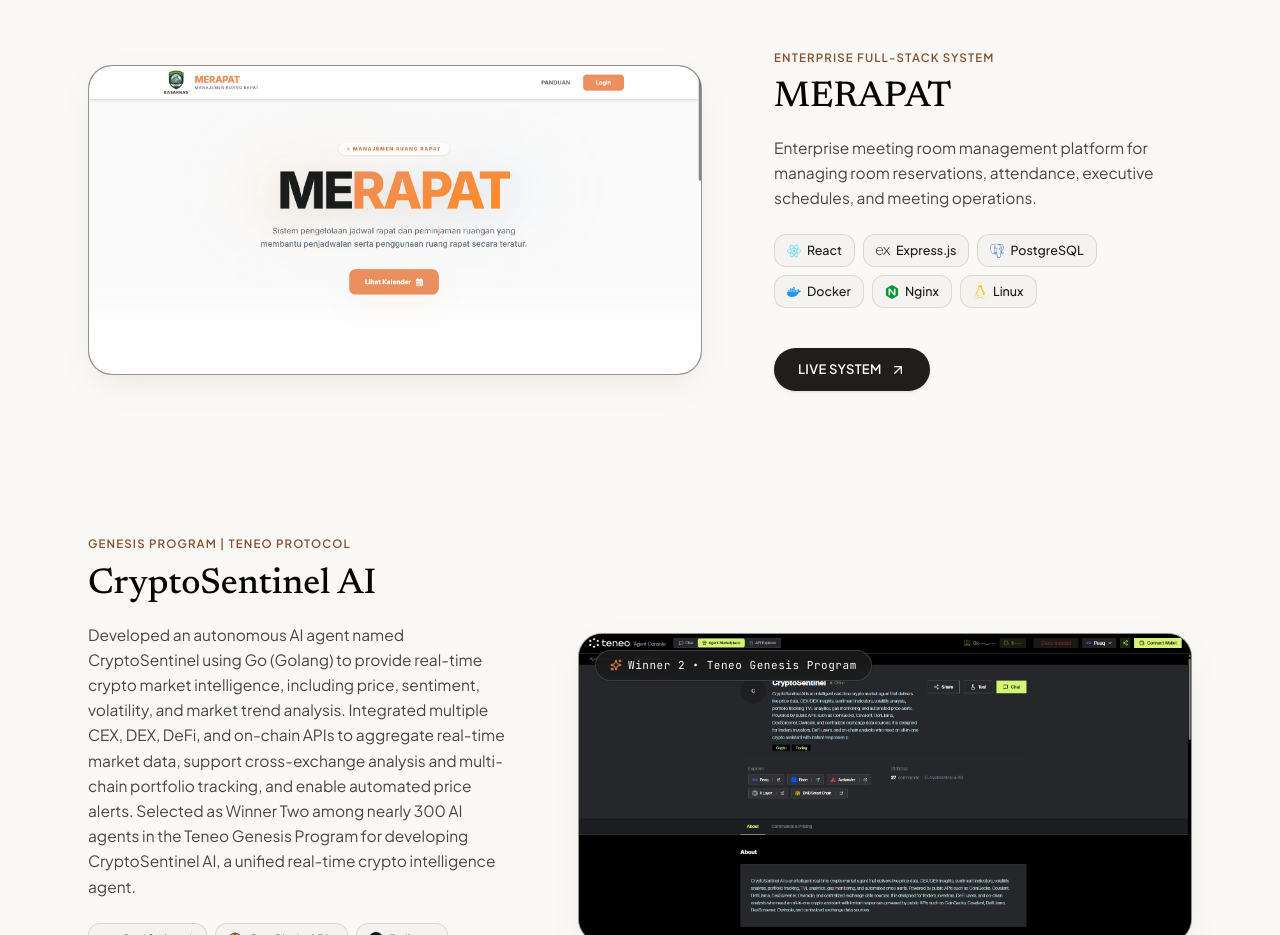
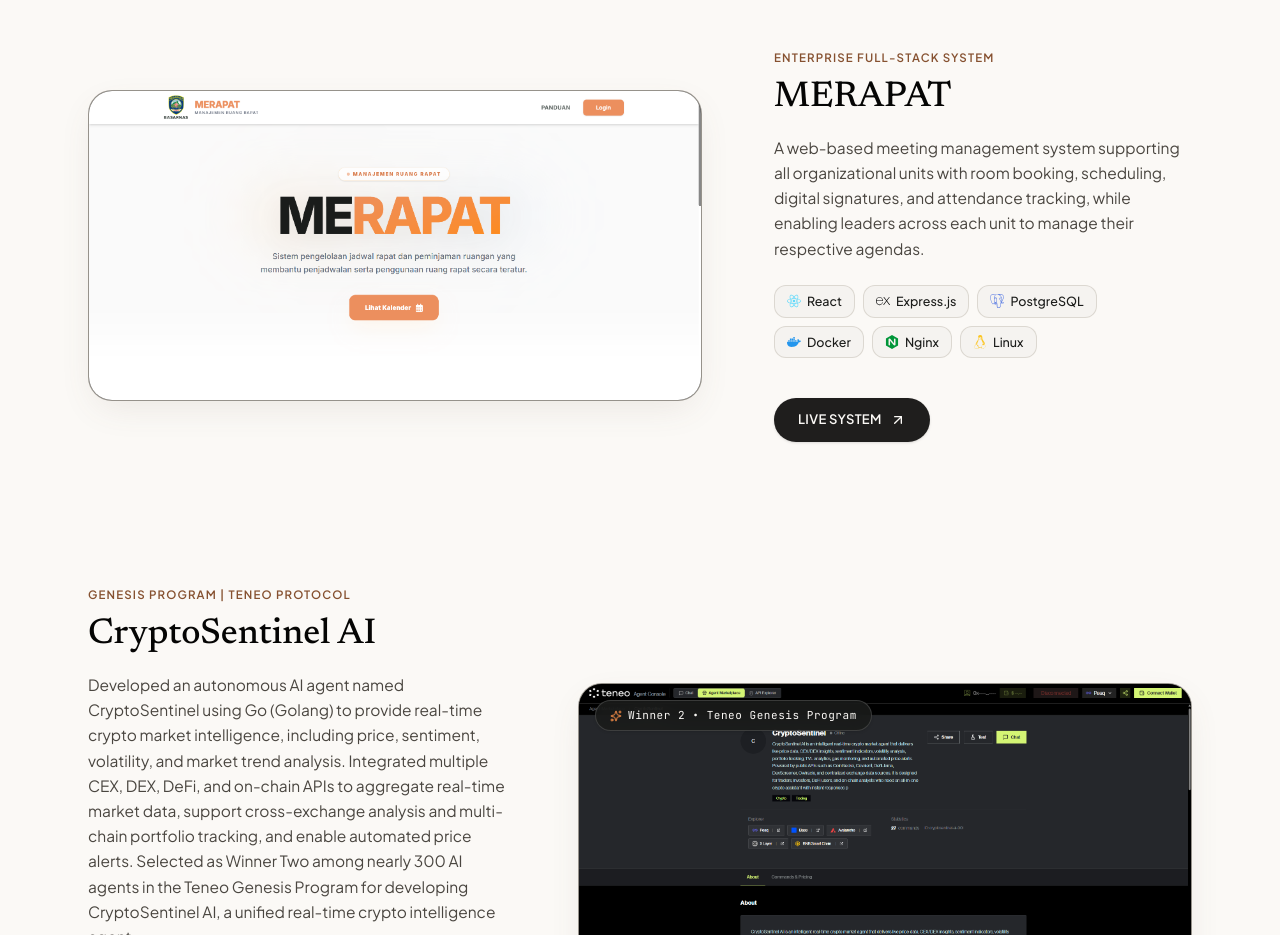
Before and after one commit to aryo04/myporto, a Next.js app: page / in a window 1280 px wide. Shown: the part 3920-4855 px from the top of the page. Built offline with nearby package versions, Linux system fonts and the light colour scheme.

Commit message:
feat: add portfolio data structure and integrate GSAP dependencies

```diff
--- a/package.json
+++ b/package.json
@@ -9,8 +9,10 @@
     "lint": "eslint"
   },
   "dependencies": {
+    "@gsap/react": "^2.1.2",
     "canvas-confetti": "^1.9.4",
     "framer-motion": "^13.2.0",
+    "gsap": "^3.15.0",
     "lenis": "^1.3.26",
     "lucide-react": "^1.41.0",
     "next": "16.3.4",
--- a/src/data/portfolioData.ts
+++ b/src/data/portfolioData.ts
@@ -179,7 +179,7 @@
     id: "merapat",
     title: "MERAPAT",
     category: "Enterprise Full-Stack System",
-    description: "Enterprise meeting room management platform for managing room reservations, attendance, executive schedules, and meeting operations.",
+    description: "A web-based meeting management system supporting all organizational units with room booking, scheduling, digital signatures, and attendance tracking, while enabling leaders across each unit to manage their respective agendas.",
     tags: ["React", "Express.js", "PostgreSQL", "Docker", "Nginx", "Linux"],
     image: "/assets/projects/merapat.png",
     primaryButton: {
```
Also changed, not shown: 1 other file (tests, documents, lock files or other folders).
